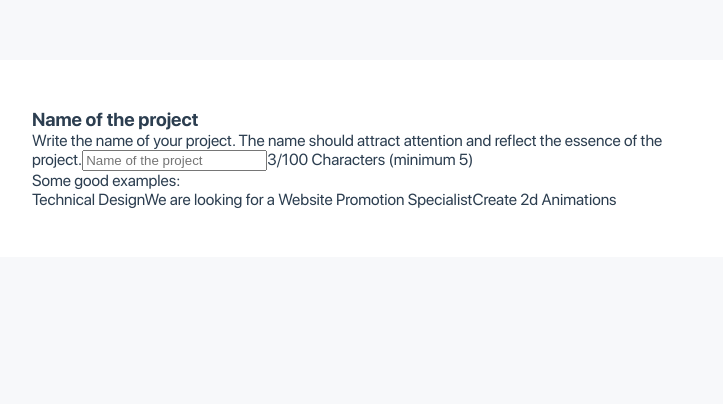
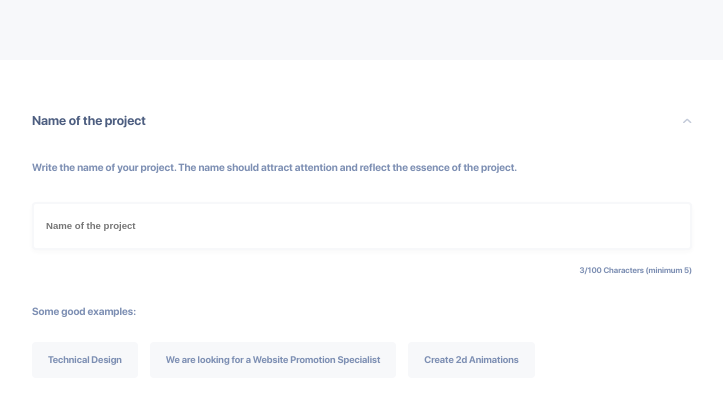
Before and after one commit to Yuzeyzer/freelance-as-a-service-project, a Vue app: page /#/create-project in a window 1280 px wide. Shown: the top 404 px of the page, without its empty margins (278-1001 px from the left). Built offline with nearby package versions, Linux system fonts and the light colour scheme; no server answers; sample sign-in values are in the browser's storage.

Commit message:
completed styling of Name sub - component

```diff
--- a/src/components/CreateProject/Name.vue
+++ b/src/components/CreateProject/Name.vue
@@ -1,7 +1,10 @@
 <template>
 	<div class="create-project">
 		<div class="create-project__wrapper p-60">
-			<h3 class="create-project__name">Name of the project</h3>
+			<h3 class="create-project__name">
+				Name of the project
+				<img src="./icons/arrow.svg" alt="" />
+			</h3>
 			<form>
 				<label
 					>Write the name of your project. The name should attract attention and
@@ -10,7 +13,7 @@
 				<input type="text" placeholder="Name of the project" required />
 				<span>3/100 Characters (minimum 5)</span>
 			</form>
-			<label>Some good examples:</label>
+			<label class="create-project__label">Some good examples:</label>
 			<div class="create-project__examples">
 				<span>Technical Design</span>
 				<span>We are looking for a Website Promotion Specialist</span>
@@ -21,7 +24,9 @@
 </template>
 
 <script>
-export default {};
+export default {
+
+};
 </script>
 
 <style lang="scss">
@@ -31,7 +36,70 @@ export default {};
 	&__wrapper {
 		max-width: vw(825);
 		margin: auto;
-    background-color: $bg-white;
+		background-color: $bg-white;
+	}
+	&__name {
+		@include font(vw(16), 700);
+		position: relative;
+		color: $color-blue-50;
+		margin-bottom: vw(30);
+		img {
+			position: absolute;
+			top: 50%;
+			right: 0;
+      height: vw(6.5);
+      width: vw(11);
+      transform: translateY(-50%)
+		}
+	}
+	form {
+		label {
+			@include font(vw(13), 700);
+			display: block;
+			color: $color-blue-70;
+			margin-bottom: vw(30);
+		}
+		input {
+			@include font(vw(12), 700);
+			display: block;
+			width: 100%;
+			padding: vw(15);
+			background: $bg-white;
+			border: 2px solid $bg-blue-90;
+			box-shadow: 0 2px vw(5) rgba(54, 61, 77, 0.03);
+			border-radius: vw(5);
+			color: $color-blue-70;
+			outline: none;
+			margin-bottom: vw(15);
+			box-sizing: border-box;
+		}
+		span {
+			@include font(vw(10), 700);
+			display: block;
+			text-align: right;
+			color: $color-blue-70;
+		}
+	}
+	&__label {
+		@include font(vw(13), 700);
+		display: inline-block;
+		margin-top: vw(30);
+		color: $color-blue-70;
+	}
+	&__examples {
+		display: flex;
+		flex-wrap: wrap;
+		padding-top: vw(25);
+		span {
+			@include font(vw(12), 700);
+			display: inline-block;
+			margin-right: vw(15);
+			margin-bottom: vw(15);
+			background: $bg-blue-90;
+			border-radius: vw(5);
+			padding: vw(10) vw(20);
+			color: $color-blue-70;
+		}
 	}
 }
 </style>
```
Also changed, not shown: src/components/CreateProject/icons/arrow.svg (added).
